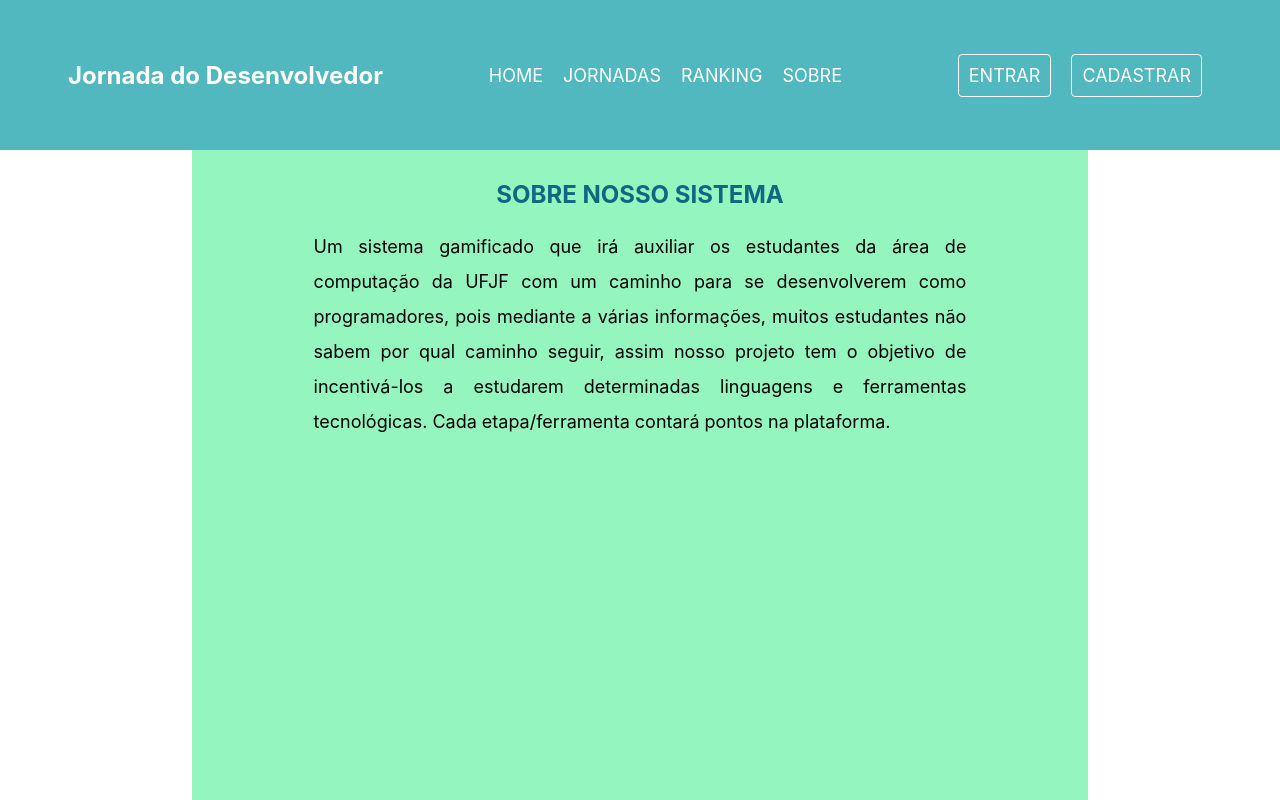
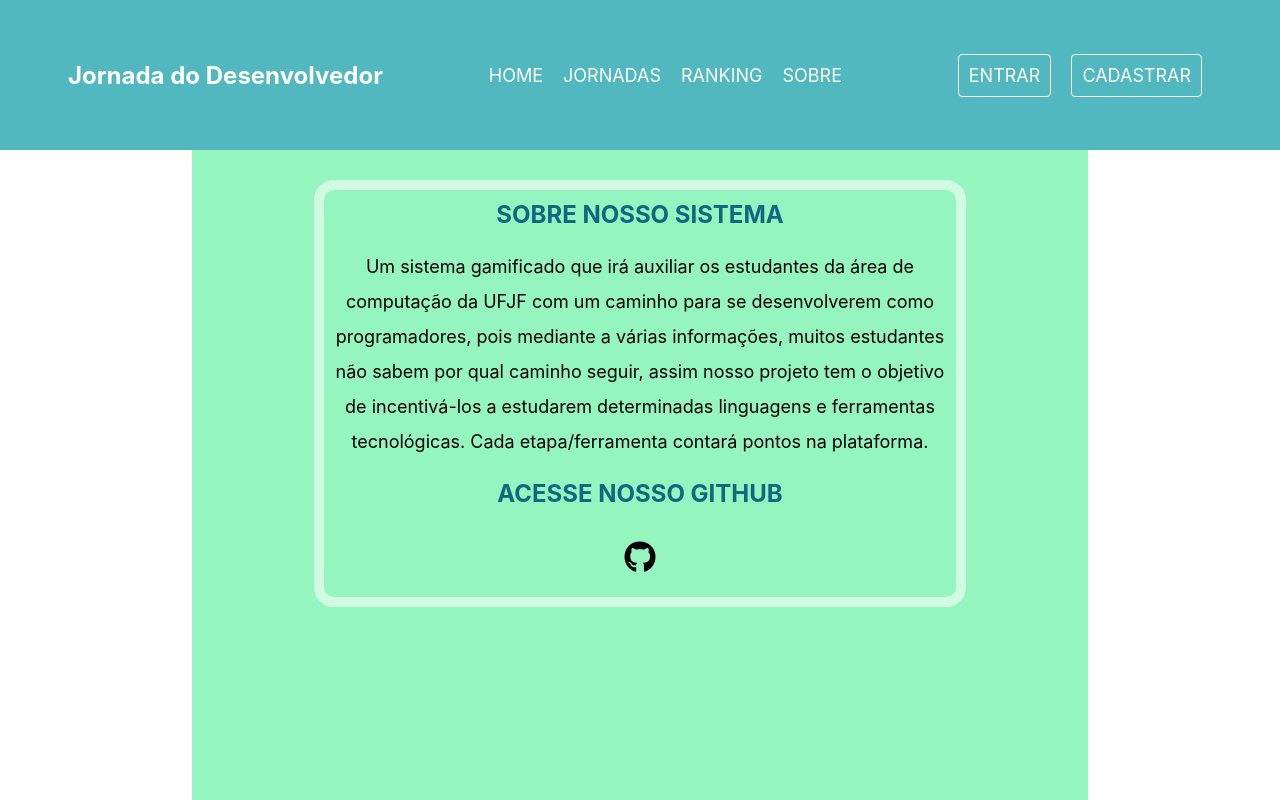
Before and after one commit to delberss/Delber_Kennedy_Nicolas_Wesley, a React (Create React App) app: page /sobre in a window 1280 px wide. Shown: the top 800 px of the page. Built offline with nearby package versions, Linux system fonts and the light colour scheme.

Commit message:
Atualizacao de estilo das jornadas e page sobre

```diff
--- a/public/index.html
+++ b/public/index.html
@@ -10,6 +10,7 @@
     />
     <link rel="apple-touch-icon" href="%PUBLIC_URL%/logo192.png" />
     <link rel="manifest" href="%PUBLIC_URL%/manifest.json" />
+    <script src="https://kit.fontawesome.com/bad84b1640.js" crossorigin="anonymous"></script>
 
     <title>Jornada do Desenvolvedor</title>
   </head>
--- a/src/Header/styles.css
+++ b/src/Header/styles.css
@@ -12,7 +12,6 @@
 .header h2{
   color: white
 }
-
 .menu {
   display: flex;
   align-items: center;
--- a/src/Routes/Rotas.js
+++ b/src/Routes/Rotas.js
@@ -10,8 +10,6 @@ import Signin from '../pages/Signin'
 import Signup from '../pages/Signup'
 import Formulario1 from '../pages/Formulario1'
 
-import InternetFront from '../pages/Jornadas/Frontend/topicos/Internet'
-import SistemaControleVersaoFront from '../pages/Jornadas/Frontend/topicos/SistemaControleVersao'
 
 
 class Rotas extends Component {
@@ -42,9 +40,6 @@ class Rotas extends Component {
                     <Route path='/signup' element={<Signup   />} />
                     <Route path='/formulario1' element={<Formulario1   />} />
 
-
-                    <Route path='/jornadafront/internet' element={<InternetFront    />} />
-                    <Route path='/jornadafront/sistemaControleVersao' element={<SistemaControleVersaoFront    />} />
                 </Routes>
             </BrowserRouter>
         )
--- a/src/pages/Home/index.js
+++ b/src/pages/Home/index.js
@@ -78,7 +78,7 @@ class Home extends Component {
                             </div>
                         </div>}
                     {!this.state.logado &&
-                        <div className="box">
+                        <div className="box_home">
                             <h2>HOME</h2>
                             <h3 className="facaLogin" >Faça o seu login!</h3>
                         </div>}
--- a/src/pages/Home/styles.css
+++ b/src/pages/Home/styles.css
@@ -18,12 +18,11 @@
 }
 
 .jornadaIndicada, .facaLogin{
-    border: 1px solid white;
-    background-color: white;
-    border-radius: 5px;
-    padding: 5px;
+    background-color: rgba(16, 103, 127, 0.575);
+    color: white;
+    border-radius: 10px;
+    padding: 10px;
     text-transform: uppercase;
-    width: 50%;
     margin: auto;
 }
 
--- a/src/pages/Jornadas/index.js
+++ b/src/pages/Jornadas/index.js
@@ -3,6 +3,9 @@ import '../Jornadas/style.css'
 import Header from "../../Header/Header";
 import Footer from '../../Footer/Footer';
 import '../../Content/styles.css'
+import '../Jornadas/styleJornada.css'
+import '../Jornadas/styleTopico.css'
+import '../Jornadas/styleSubtopicos.css'
 
 class Jornadas extends Component {
 
@@ -92,11 +95,13 @@ class Jornadas extends Component {
                 let id = this.state.subT[i]['id'];
                 let nome = this.state.subT[i]['nome'];
                 List.push(
-                    <li key={id}>
-                    <div><button onClick={() => { this.subTConcluido(id) }}>Concluido</button></div>
-                    <div>{nome}</div>
-                    <div><label></label></div>
-                    <a href="https://google.com" target="_blank">Assista sobre</a>
+                    <li className="subtopicos" key={id}>
+                        <div>
+                            <button className="buttonConcluido" onClick={() => { this.subTConcluido(id) }}>Concluido</button>
+                        </div>
+                        <div>{nome}</div>
+                        <div><label></label></div>
+                        <a className="dicas" href="https://google.com" target="_blank">Veja sobre</a>
                     </li>
                 );
             }
@@ -117,13 +122,13 @@ class Jornadas extends Component {
                 <div className="content">
                     <h2 className="jornadasBackFront">Jornadas</h2>
                     <div className="jornadas">
-                        <button className="box-backend" onClick={() => { this.setState({ valorSwitch: 'b' }) }}>
+                        <a className="box-backend" onClick={() => { this.setState({ valorSwitch: 'b' }) }}>
                             <strong>Backend</strong>
-                        </button>
+                        </a>
 
-                        <button className="box-frontend" onClick={() => { this.setState({ valorSwitch: 'f' }) }}>
+                        <a className="box-frontend" onClick={() => { this.setState({ valorSwitch: 'f' }) }}>
                             <strong>Frontend</strong>
-                        </button>
+                        </a>
 
                     </div>
                 </div>
@@ -135,7 +140,6 @@ class Jornadas extends Component {
 
     volta() {
         this.setState({ valorSwitch: 'j' })
-
     }
 
     renderBackend() {
@@ -143,7 +147,7 @@ class Jornadas extends Component {
             <>
                 <Header />
                 <div className="content">
-                    <h2>Backend</h2>
+                    <h2>Tópicos Backend</h2>
                     <div className="voltar" onClick={() => { this.volta() }}>
 
                         <span className="material-symbols-outlined">arrow_back</span>
@@ -168,13 +172,13 @@ class Jornadas extends Component {
             <>
                 <Header />
                 <div className="content">
-                    <h2>Topicos</h2>
+                    <h2>ASSUNTOS</h2>
                     <div className="voltar" onClick={() => { this.volta() }}>
 
                         <span className="material-symbols-outlined">arrow_back</span>
 
                     </div>
-                    <div className="topico">
+                    <div className="subtopicos">
                         <ul>
                             {this.topicosJsonToList(3)}
 
@@ -192,7 +196,7 @@ class Jornadas extends Component {
             <>
                 <Header />
                 <div className="content">
-                    <h2>Frontend</h2>
+                    <h2>Tópicos Frontend</h2>
                     <div className="voltar" onClick={() => { this.volta() }}>
 
                         <span className="material-symbols-outlined">arrow_back</span>
--- a/src/pages/Jornadas/style.css
+++ b/src/pages/Jornadas/style.css
@@ -27,4 +27,5 @@
     height: 350px;
     width: 350px;
     border-radius: 10px;
+    cursor: pointer;
 }
--- /dev/null
+++ b/src/pages/Jornadas/styleSubtopicos.css
@@ -0,0 +1,45 @@
+.subtopicos ul {
+    display: flex;
+    flex-direction: column;
+    justify-content: center;
+
+
+    border-radius: 30px;
+
+    width: 80%;
+    margin: auto;
+    padding: 20px;
+
+    background-color: rgb(16, 103, 127);
+
+}
+
+.subtopicos li{
+    display: flex;
+    justify-content: space-between;
+    margin-bottom: 10px;
+    text-align: left;
+}
+
+.subtopicos .buttonConcluido{
+    border: none;
+    padding: 5px;
+    background-color: rgb(48, 122, 142);
+    text-transform: uppercase;
+    cursor: pointer;
+    border-radius: 10px;
+    color: white;
+}
+
+.subtopicos .dicas{
+    background-color: rgb(48, 122, 142);
+    border-radius: 10px;
+    padding: 5px;
+}
+
+
+.subtopicos .dicas:hover,
+.subtopicos .buttonConcluido:hover{
+    transition: 0.6s;
+    background-color: rgba(0, 0, 0, 0.521);
+}
--- a/src/pages/Jornadas/styleTopico.css
+++ b/src/pages/Jornadas/styleTopico.css
@@ -1,17 +1,3 @@
-.subtopicos {
-    background-color: white;
-    border-radius: 30px;
-
-    width: 80%;
-    margin: auto;
-    padding: 20px;
-
-    display: flex;
-    justify-content: space-around;
-    text-align: left;
-
-}
-
 .checkbox{
     display: flex;
     flex-direction: column;
--- a/src/pages/Sobre/index.js
+++ b/src/pages/Sobre/index.js
@@ -3,6 +3,7 @@ import Header from "../../Header/Header";
 import Footer from '../../Footer/Footer';
 import "./styles.css";
 import '../../Content/styles.css'
+
 
 
 function Sobre(props){
@@ -20,8 +21,22 @@ function Sobre(props){
                     assim nosso projeto tem o objetivo de incentivá-los a estudarem determinadas
                     linguagens e ferramentas tecnológicas. Cada etapa/ferramenta contará pontos na plataforma.
                     </p>
+
+                    <div class="social-medias">
+                        <h2 className="contato">ACESSE NOSSO GITHUB</h2>
+                        <ul>
+
+                            <li>
+                                <a href="https://github.com/delberss/Delber_Kennedy_Nicolas_Wesley" rel="noopener noreferrer" target={"_blank"}><i class="fa fa-github"></i></a>
+                            </li>
+                        </ul>
+                    </div>
+
                 </div>
+
+
             </div>
+
             <Footer/>
         </div>
 
--- a/src/pages/Sobre/styles.css
+++ b/src/pages/Sobre/styles.css
@@ -2,10 +2,48 @@
     text-align: center;
     width: 80%;
     margin: 10px auto;
+    border: 10px solid rgba(255, 255, 255, 0.573);
+    border-radius: 20px;
+    padding: 10px;
 }
 
 .sobre p{
     font-size: 18px;
     line-height: 35px;
-    text-align: justify;
 }
+
+ .social-medias ul{
+    width: 100%;
+    display: flex;
+    justify-content: center;
+    margin: 0;
+    padding: 0;
+}
+
+ .social-medias li,
+ .social-medias li a
+{
+    padding: 10px;
+    list-style: none;
+}
+
+ .social-medias li a{
+    font-size: 2rem;
+    color: black;
+}
+
+ .social-medias li a:hover{
+    list-style: none;
+    transition: 0.9s;
+    font-size: 2.5rem;
+    height: 10px;
+}
+
+.social-medias li:hover{
+    background-color: rgba(48, 122, 142, 0.527);
+    border-radius: 80px;
+}
+
+.sobre .contato{
+    margin-top: 20px;
+}
```
